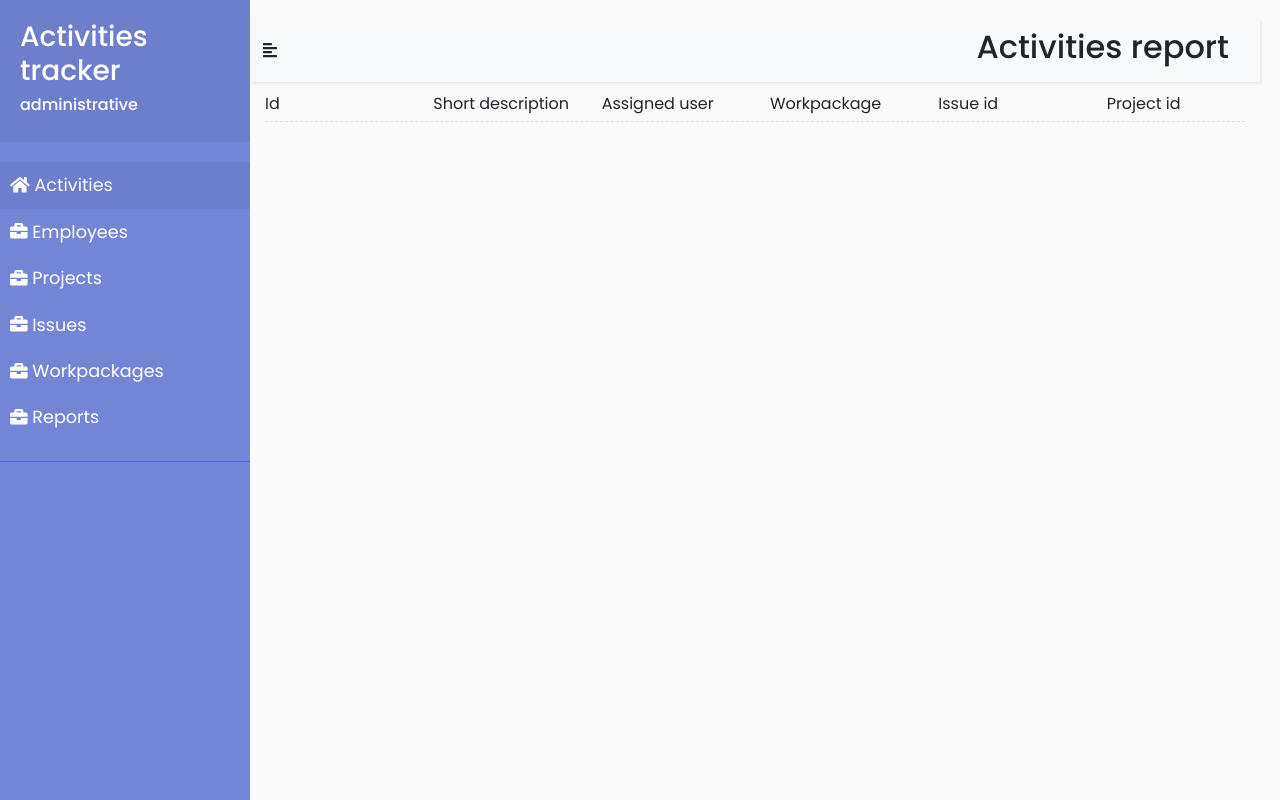
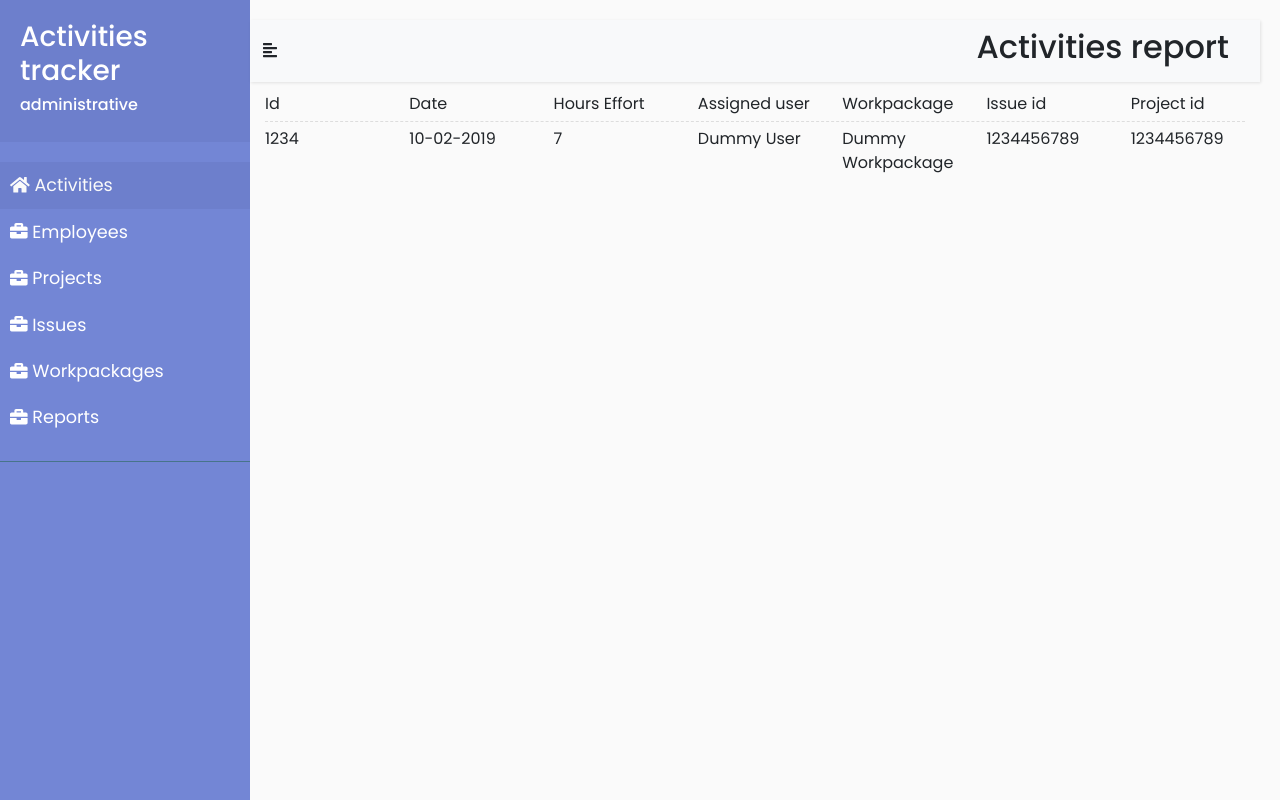
Before and after one commit to sergiunagy/actrack, a plain HTML site: page frontend/colapsible_menu/colapsible_menu_template.html in a window 1280 px wide. Drawn offline with nearby package versions, Linux system fonts and the light colour scheme.

Commit message:
Add basic Bootstrap grid. Planned for dynamic manipulation via Thymeleaf templating. ACTRACK-172

```diff
--- a/frontend/colapsible_menu/colapsible_menu_template.html
+++ b/frontend/colapsible_menu/colapsible_menu_template.html
@@ -86,7 +86,10 @@
                         Id
                     </div>
                     <div class="act-desc col-sm">
-                        Short description
+                        Date
+                    </div>
+                    <div class="act-desc col-sm">
+                        Hours Effort
                     </div>
                     <div class="act-user col-sm">
                         Assigned user
@@ -102,6 +105,29 @@
                     </div>
                 </div> <!--  End table header -->
                 <div class="line line-table-header"></div>
+                <div class=" row">
+                    <div class="act-desc col-sm">
+                        1234
+                    </div>
+                    <div class="act-desc col-sm">
+                        10-02-2019
+                    </div>
+                    <div class="act-desc col-sm">
+                        7
+                    </div>
+                    <div class="act-user col-sm">
+                        Dummy User
+                    </div>
+                    <div class="act-wp col-sm">
+                        Dummy Workpackage
+                    </div>
+                    <div class="act-iss col-sm">
+                        1234456789
+                    </div>
+                    <div class="act-pj col-sm">
+                        1234456789
+                    </div>
+                </div>
 
             </div>
         </div>
--- a/frontend/colapsible_menu/style.css
+++ b/frontend/colapsible_menu/style.css
@@ -126,9 +126,9 @@ ul ul a {
     background: #6d7fcc;
 }
 
-ul.CTAs {
-    padding: 20px;
-}
+/*ul.CTAs {*/
+/*    padding: 20px;*/
+/*}*/
 
 /* ---------------------------------------------------
     CONTENT STYLE
```
